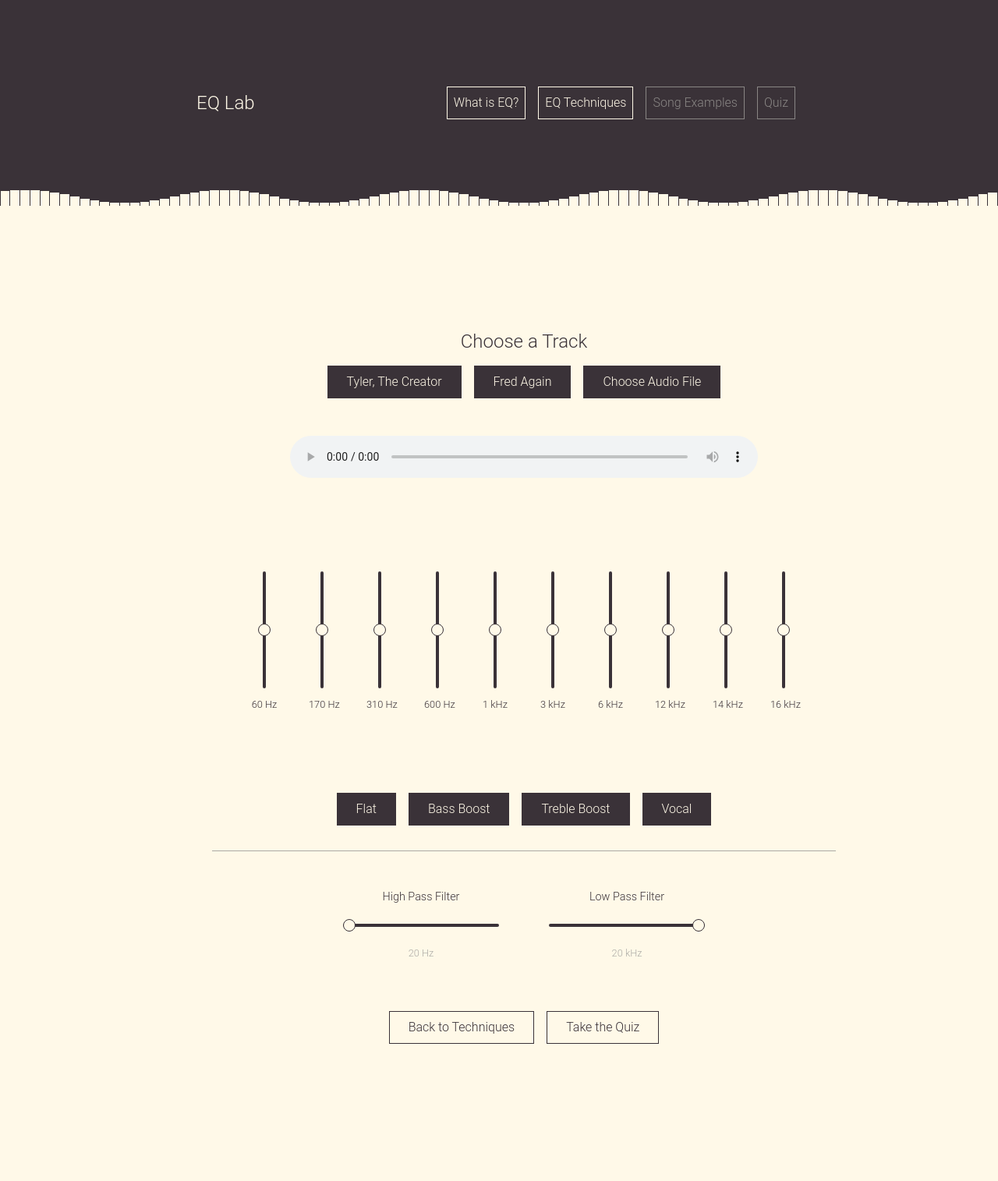
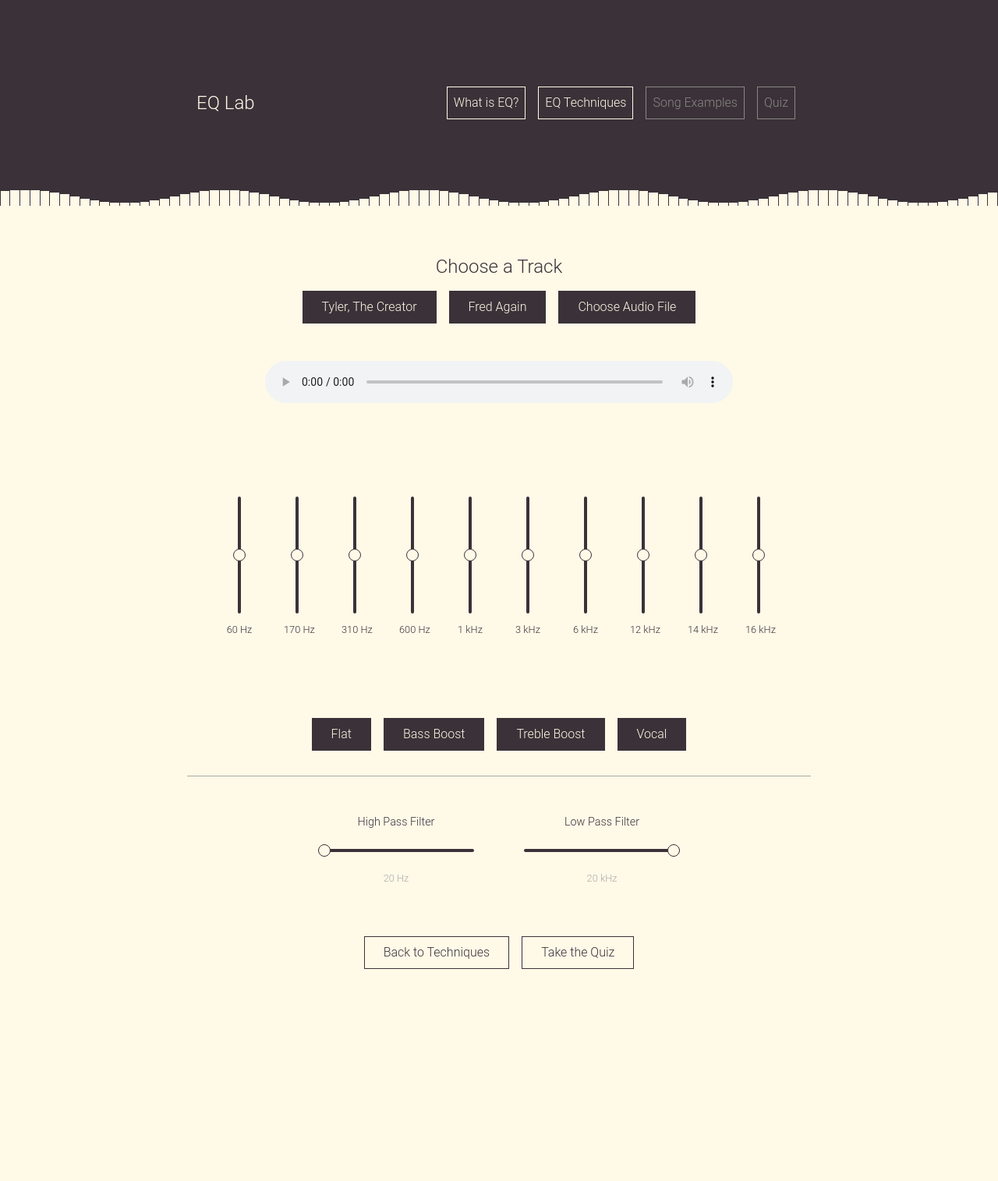
Before and after one commit to xnicolll/ui-eq-lab, a Flask app: page /examples in a window 1280 px wide. Shown: the whole page at 78% size. After the commit the page ends 1243 px from the top, so only its background shows below. Run offline with Flask 3, Linux system fonts and the light colour scheme.

Commit message:
fix: examples layout

```diff
--- a/templates/examples.html
+++ b/templates/examples.html
@@ -112,6 +112,29 @@
 
 .pass-filters {
     margin-bottom: 0;
+}
+
+/* Fix for centering the examples page content */
+.examples-page .overview-section,
+.examples-page .overview-graphic,
+.examples-page .learn-content {
+    max-width: 100%;
+    width: 100%;
+    margin: 0 auto;
+    padding: 0;
+}
+
+.examples-page .content-section {
+    padding: 1rem;
+    display: flex;
+    justify-content: center;
+    align-items: center;
+}
+
+.examples-page .eq-board {
+    max-width: 800px;
+    width: 100%;
+    margin: 0 auto;
 }
 </style>
 
```
